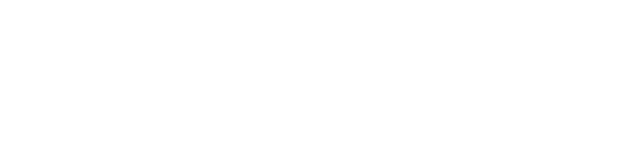
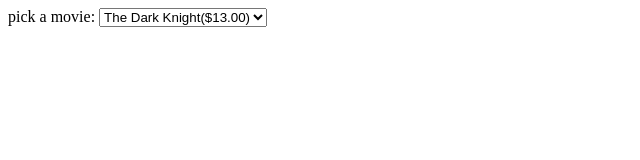
Before and after one commit to vinaykumar785557/C0785557_CSD2214_7_TEST1_MovieTickets, a plain HTML site: page index.html in a window 1280 px wide. Shown: the whole page, without its empty margins (0-640 px from the left). Drawn offline with Linux system fonts and the light colour scheme.

Commit message:
added movies dropdown list

```diff
--- a/index.html
+++ b/index.html
@@ -7,6 +7,11 @@
     <title>Movie Ticket Booking</title>
 </head>
 <body>
-
+    <label for ="movies">pick a movie:</label>
+    <select name="movies" id="movies">
+        <option value="the dark knight">The Dark Knight($13.00) </option>
+        <option value="spiderman">Spiderman($15.00)</option>
+        <option value="avengers">Avengers($10.00)</option>
+    </select>
 </body>
 </html>
```
